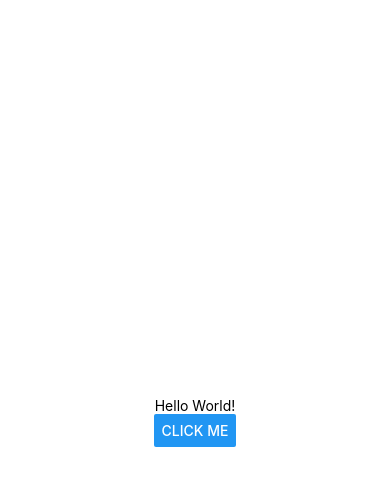
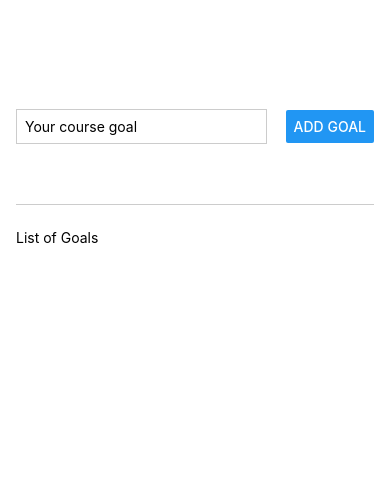
Before and after one commit to elizebeth18/LearnReactNative, a React Native app: screen / in a window 390 px wide. Shown: the top 486 px of the page. Built offline with nearby package versions, Linux system fonts and the light colour scheme.

Commit message:
add textInput to create a goal and add it into the list of goals

```diff
--- a/App.js
+++ b/App.js
@@ -1,21 +1,61 @@
-import { StatusBar } from 'expo-status-bar';
-import { StyleSheet, Button,Text, View } from 'react-native';
+import { useState } from 'react';
+import { StyleSheet, Button, Text, TextInput, View } from 'react-native';
 
 export default function App() {
+
+  const [goalText, setGoalText] = useState('');
+  const [goalsList, setGoalsList] = useState([]);
+
+  const goalInputHandler = (enteredText) => {
+    setGoalText(enteredText);
+  }
+
+  const addGoalHandler = () => {
+    setGoalsList(curGoalsList => [...curGoalsList, goalText]);
+    setGoalText("");
+  }
+
   return (
-    <View style={styles.container}>
-      <Text>Hello World!</Text>
-      <StatusBar style="auto" />
-      <Button title='Click ME'></Button>
+    <View style={styles.appContainer}>
+      <View style={styles.inputContainer}>
+        <TextInput style={styles.textInput} value={goalText}
+          placeholder='Your course goal'
+          onChangeText={goalInputHandler} />
+
+        <Button title='Add Goal' onPress={addGoalHandler} />
+
+      </View>
+      <View style={styles.goalContainer}>
+        <Text>List of Goals</Text>
+        {goalsList.map((goal, index) => <Text key={index}>{goal}</Text>)}
+      </View>
     </View>
   );
 }
 
 const styles = StyleSheet.create({
-  container: {
+  appContainer: {
     flex: 1,
-    backgroundColor: '#fff',
+    paddingTop: 50,
+    paddingHorizontal: 16
+  },
+  inputContainer: {
+    flex: 1,
+    flexDirection: 'row',
+    justifyContent: 'space-between',
     alignItems: 'center',
-    justifyContent: 'center',
+    marginBottom: 24,
+    borderBottomWidth: 1,
+    borderBottomColor: '#cccccc',
   },
+  textInput: {
+    width: '70%',
+    borderWidth: 1,
+    borderColor: '#cccccc',
+    marginRight: 8,
+    padding: 8
+  },
+  goalContainer: {
+    flex: 4
+  }
 });
```
